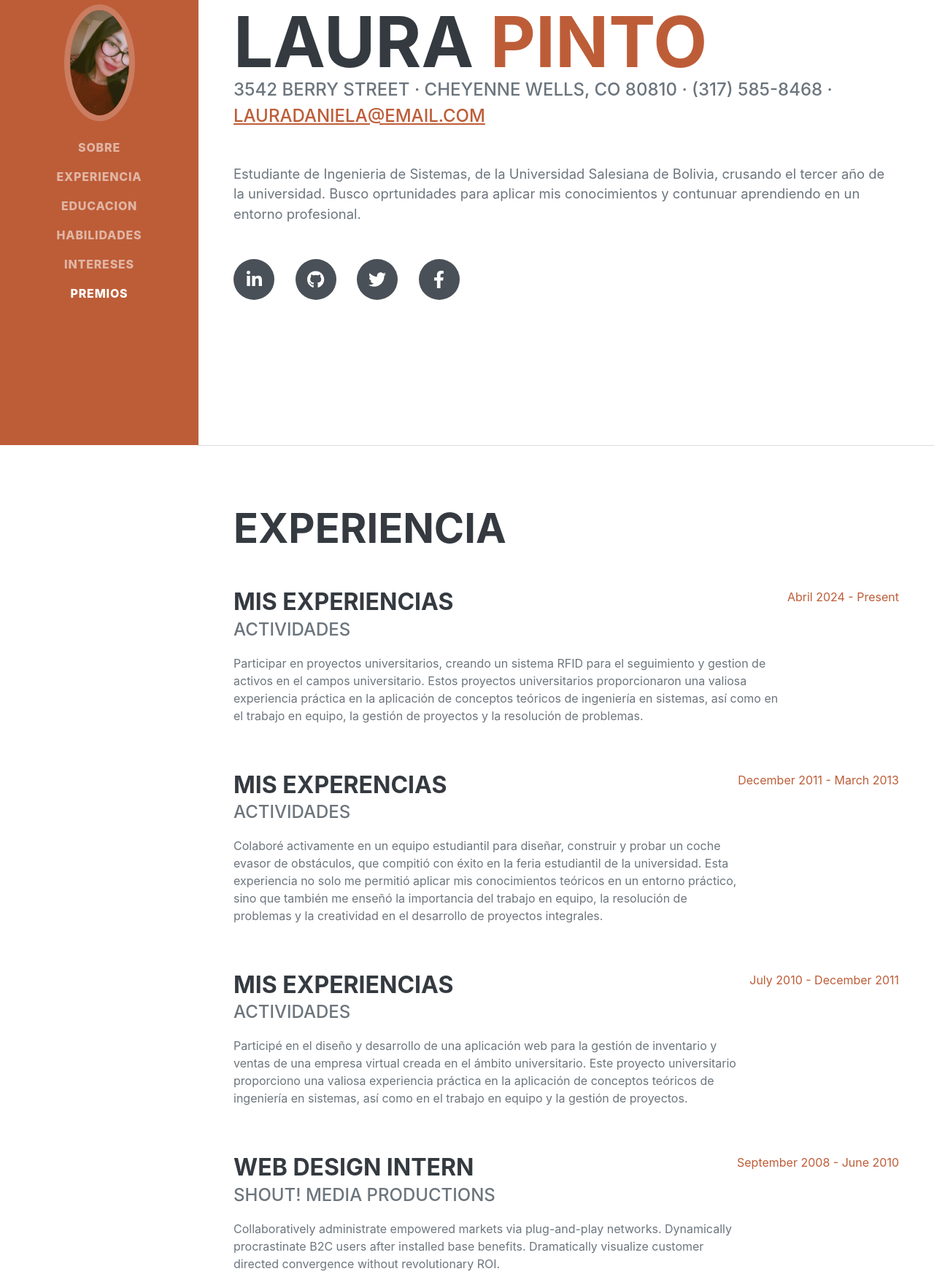
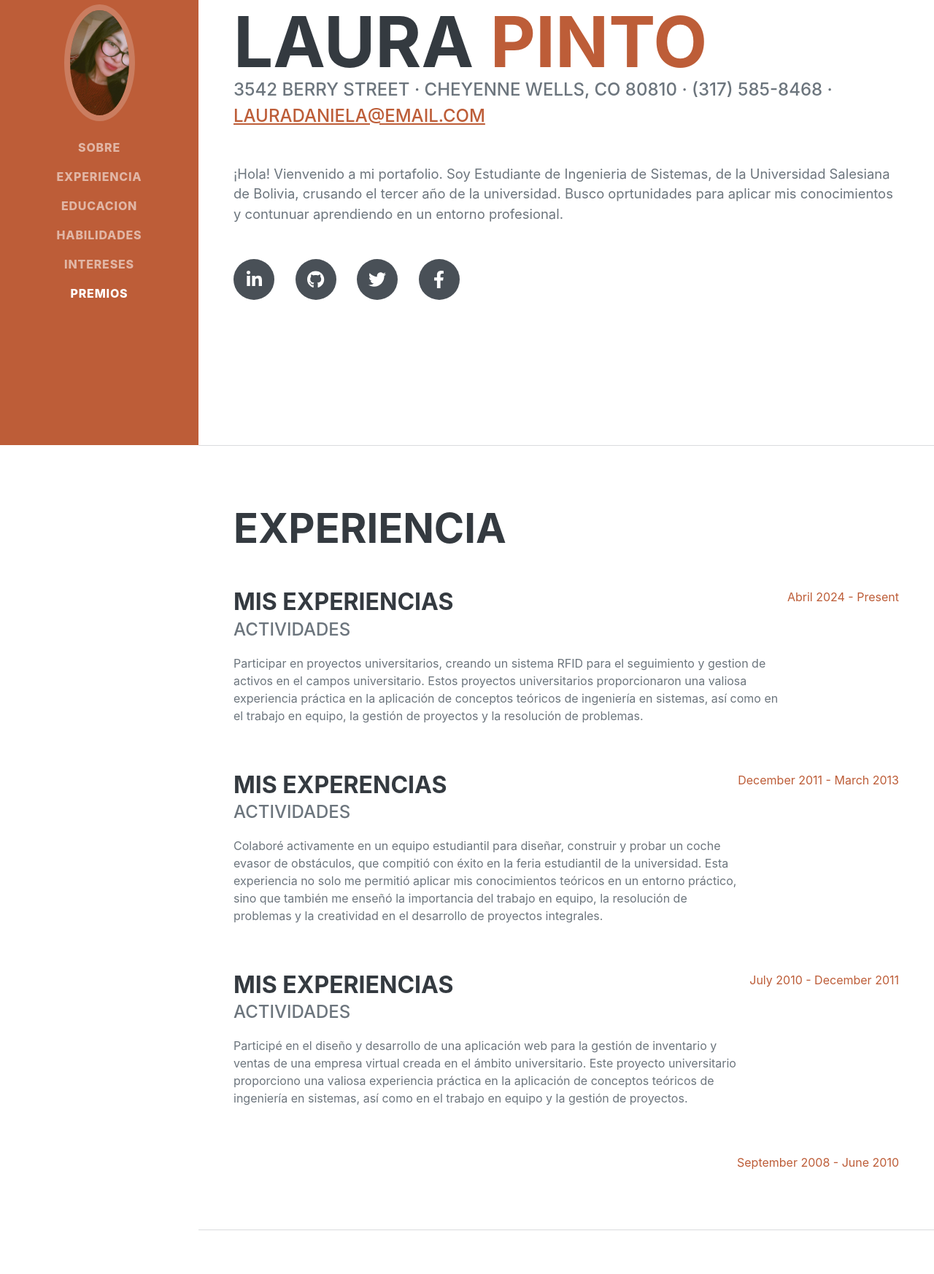
Before and after one commit to 432lauraPinto/portafolio, a Django app: page / in a window 1280 px wide. Shown: the part 190-1936 px from the top of the page at 73% size. Run offline with Django 4.2, Linux system fonts and the light colour scheme; some libraries are stand-ins or nearby versions; some web fonts are replaced.

Commit message:
ACTUALIZANDO DATOS

```diff
--- a/templates/index.html
+++ b/templates/index.html
@@ -48,7 +48,7 @@
                         3542 Berry Street · Cheyenne Wells, CO 80810 · (317) 585-8468 ·
                         <a href="mailto:name@email.com">lauradaniela@email.com</a>
                     </div>
-                    <p class="lead mb-5">Estudiante de Ingenieria de Sistemas, de la Universidad Salesiana de Bolivia, crusando el tercer año de la universidad. Busco oprtunidades para aplicar mis conocimientos y contunuar aprendiendo en un entorno profesional.</p>
+                    <p class="lead mb-5">¡Hola! Vienvenido a mi portafolio. Soy Estudiante de Ingenieria de Sistemas, de la Universidad Salesiana de Bolivia, crusando el tercer año de la universidad. Busco oprtunidades para aplicar mis conocimientos y contunuar aprendiendo en un entorno profesional.</p>
                     <div class="social-icons">
                         <a class="social-icon" href="#!"><i class="fab fa-linkedin-in"></i></a>
                         <a class="social-icon" href="#!"><i class="fab fa-github"></i></a>
@@ -88,9 +88,9 @@
                     </div>
                     <div class="d-flex flex-column flex-md-row justify-content-between">
                         <div class="flex-grow-1">
-                            <h3 class="mb-0">Web Design Intern</h3>
-                            <div class="subheading mb-3">Shout! Media Productions</div>
-                            <p>Collaboratively administrate empowered markets via plug-and-play networks. Dynamically procrastinate B2C users after installed base benefits. Dramatically visualize customer directed convergence without revolutionary ROI.</p>
+                            <h3 class="mb-0"></h3>
+                            <div class="subheading mb-3"></div>
+                            <p></p>
                         </div>
                         <div class="flex-shrink-0"><span class="text-primary">September 2008 - June 2010</span></div>
                     </div>
```
